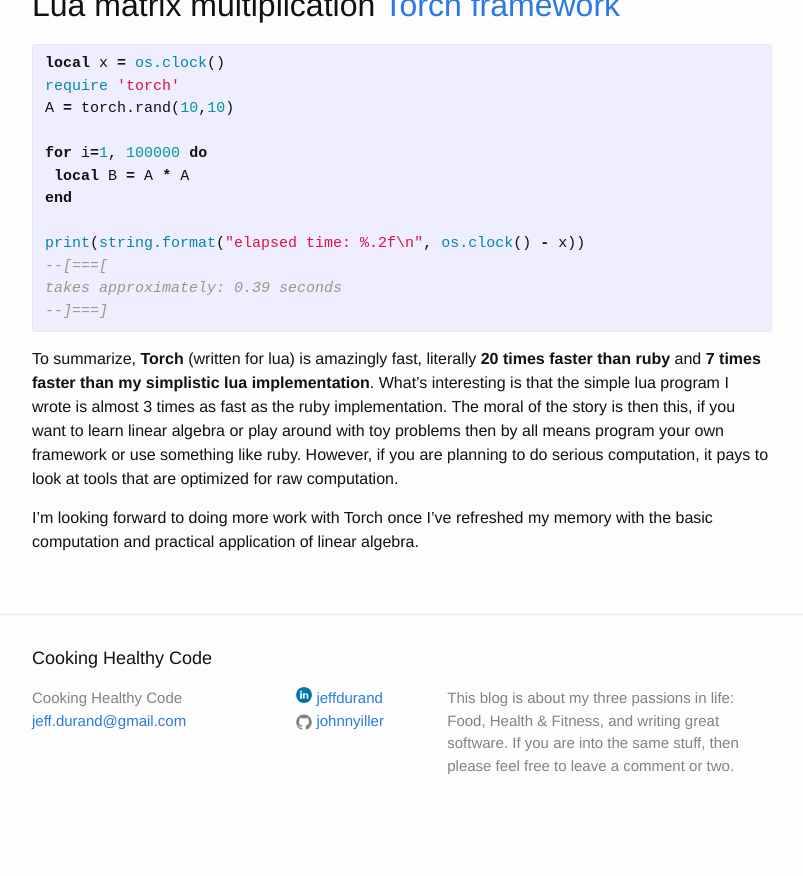
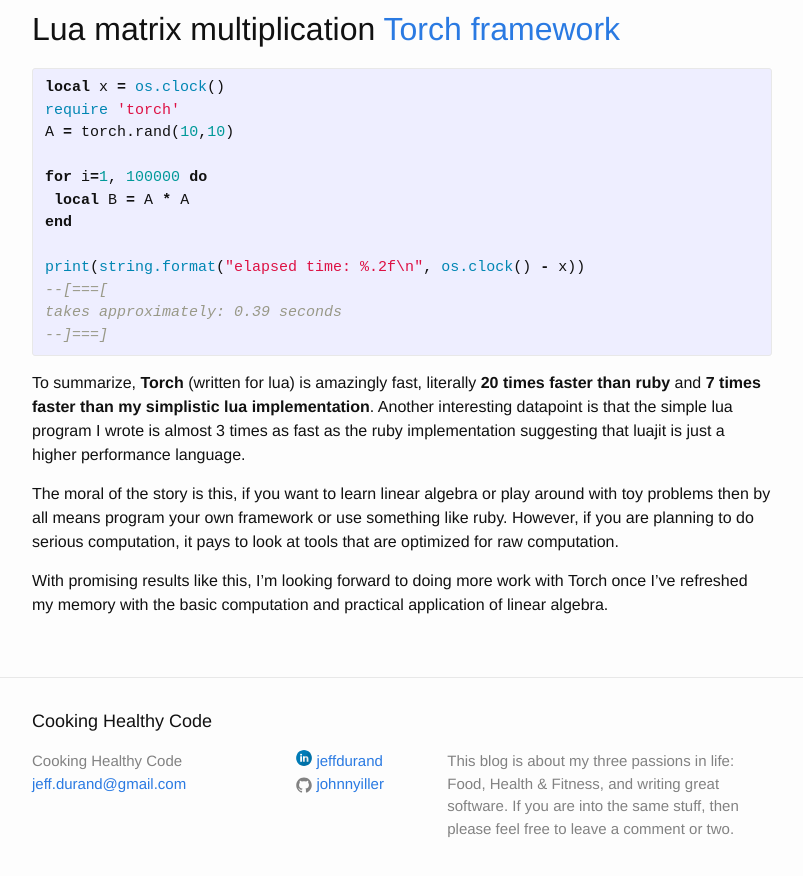
Before and after one commit to johnnyiller/johnnyiller.github.io, a Jekyll site: the page built from _posts/2016-1-25-matrix-multiplication-performance-lua-torch-ruby.markdown, in a window 1280 px wide and 900 px high, scrolled down 1689 px. Shown: the top 876 px of the window, without its empty margins (238-1041 px from the left). Built offline with Jekyll 4.4.1, drawn with Linux system fonts in a browser that asks for light colours; comment, search, counter and statistics services are not loaded; before the commit the page ends 2526 px from its top, so only the background shows below that; some of the changed text lies outside the part shown.

Commit message:
fixing up article

```diff
--- a/_posts/2016-1-25-matrix-multiplication-performance-lua-torch-ruby.markdown
+++ b/_posts/2016-1-25-matrix-multiplication-performance-lua-torch-ruby.markdown
@@ -75,6 +75,8 @@
 --]===]
 {% endhighlight %}
 
-To summarize, **Torch** (written for lua) is amazingly fast, literally **20 times faster than ruby** and **7 times faster than my simplistic lua implementation**. What's interesting is that the simple lua program I wrote is almost 3 times as fast as the ruby implementation.  The moral of the story is then this, if you want to learn linear algebra or play around with toy problems then by all means program your own framework or use something like ruby.  However, if you are planning to do serious computation, it pays to look at tools that are optimized for raw computation.
+To summarize, **Torch** (written for lua) is amazingly fast, literally **20 times faster than ruby** and **7 times faster than my simplistic lua implementation**. Another interesting datapoint is that the simple lua program I wrote is almost 3 times as fast as the ruby implementation suggesting that luajit is just a higher performance language.
 
-I'm looking forward to doing more work with Torch once I've refreshed my memory with the basic computation and practical application of linear algebra.
+The moral of the story is this, if you want to learn linear algebra or play around with toy problems then by all means program your own framework or use something like ruby.  However, if you are planning to do serious computation, it pays to look at tools that are optimized for raw computation.
+
+With promising results like this, I'm looking forward to doing more work with Torch once I've refreshed my memory with the basic computation and practical application of linear algebra.
```
Also changed, not shown: other parts of _posts/2016-1-25-matrix-multiplication-performance-lua-torch-ruby.markdown (+1 -1 lines).
